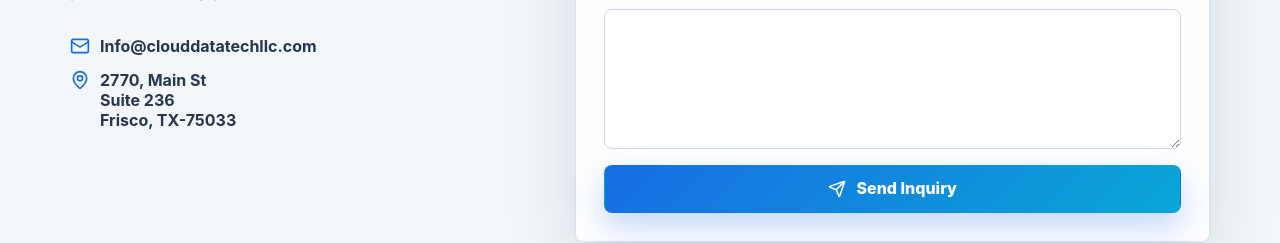
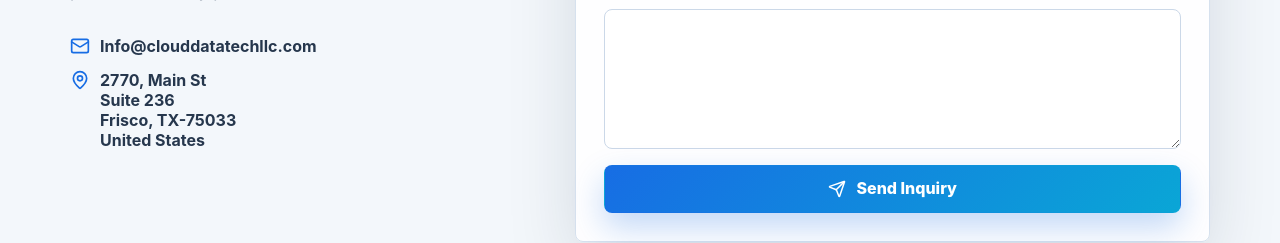
Before and after one commit to satish-develop/website-code, a React (Vite) app: page / in a window 1280 px wide. Shown: the part 5958-6201 px from the top of the page. Built offline with nearby package versions, Linux system fonts and the light colour scheme.

Commit message:
Add country to office address

```diff
--- a/src/App.jsx
+++ b/src/App.jsx
@@ -539,6 +539,8 @@ function App() {
                     Suite 236
                     <br />
                     Frisco, TX-75033
+                    <br />
+                    United States
                   </address>
                 </div>
               </div>
```
Also changed, not shown: 2 other files (tests, documents, lock files or other folders).
